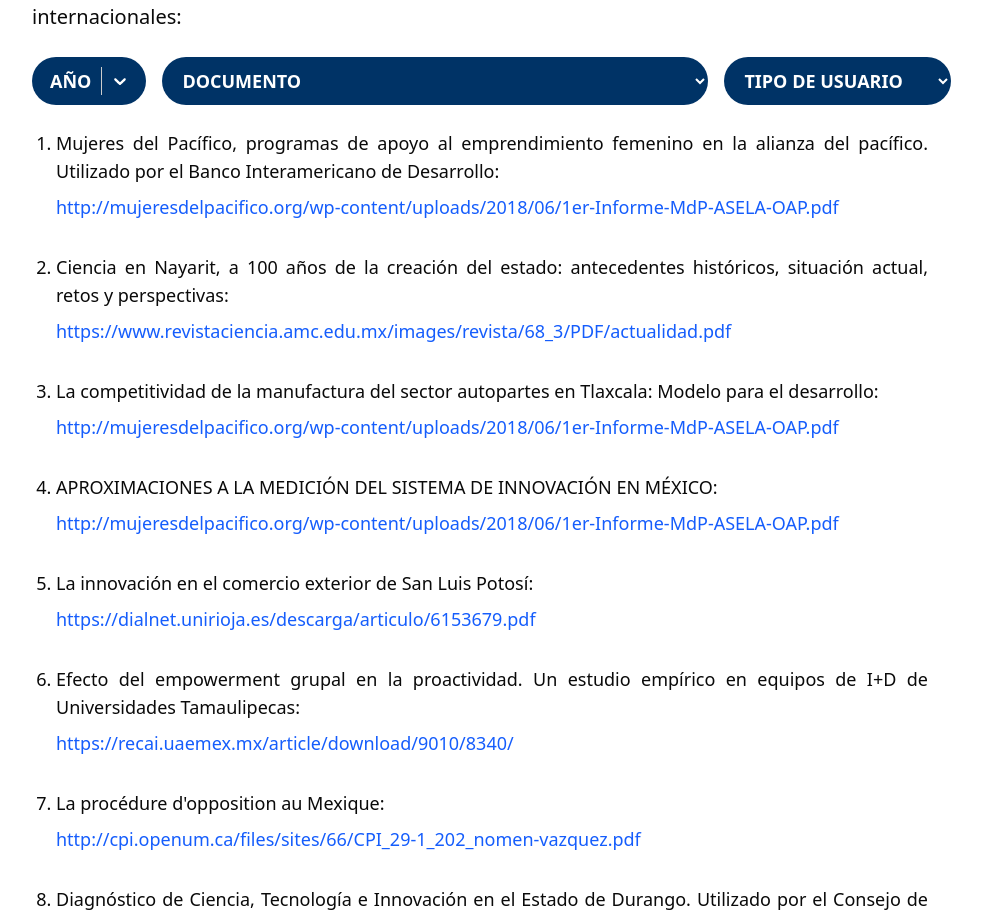
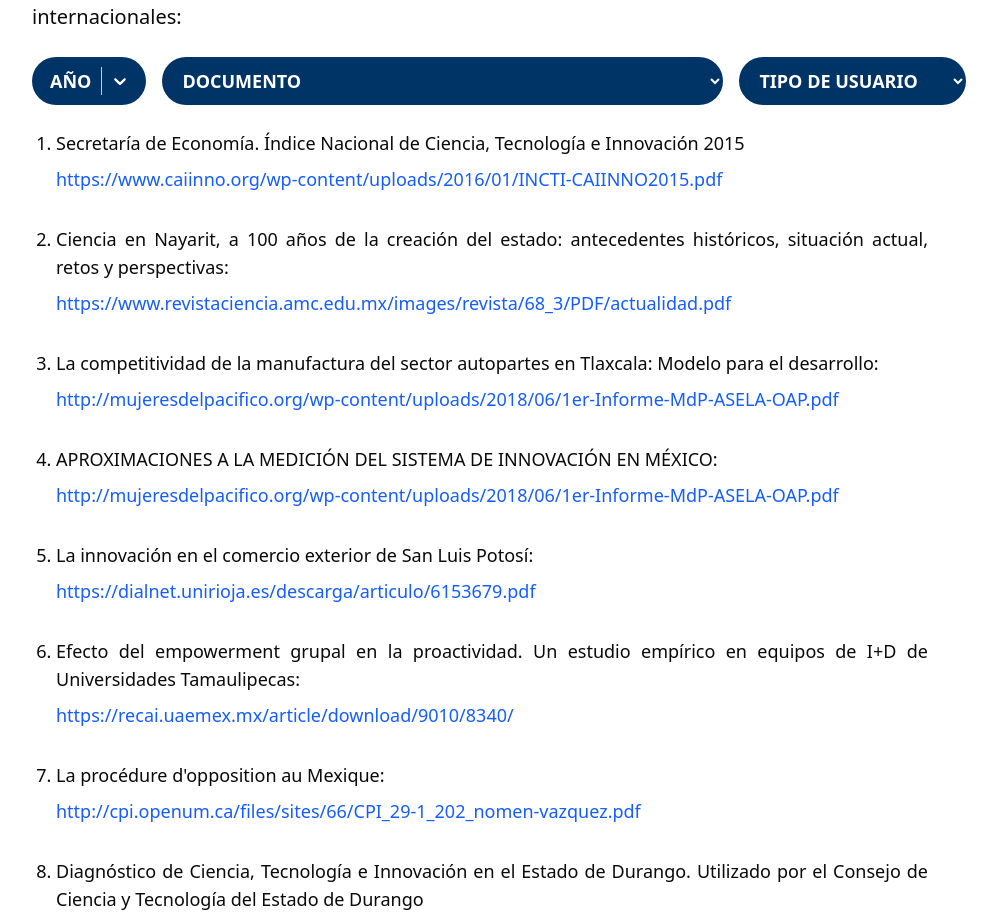
Before and after one commit to Blayt05/caiinno_becario, a Next.js app: page /impacto/informacion-de-referencia in a window 1280 px wide. Shown: the part 960-1878 px from the top of the page, without its empty margins (160-1157 px from the left). Built offline with nearby package versions, Linux system fonts and the light colour scheme.

Commit message:
actualizacion de datos

```diff
--- a/src/components/ImpactFilters.tsx
+++ b/src/components/ImpactFilters.tsx
@@ -57,7 +57,7 @@ const años = [
   { value: '2022', label: '2022' },
 ];
 const documentos = [
-  'Mujeres del Pacífico',
+  'Índice Nacional de Ciencia, Tecnología e Innovación 2015',
   'Ciencia en Nayarit',
   'Competitividad Tlaxcala',
   'Medición Innovación',
--- a/src/data/informacionData.ts
+++ b/src/data/informacionData.ts
@@ -1,11 +1,11 @@
 
 export const dataImpacto = [
   {
-    titulo: "Mujeres del Pacífico, programas de apoyo al emprendimiento femenino en la alianza del pacífico. Utilizado por el Banco Interamericano de Desarrollo:",
-    link: "http://mujeresdelpacifico.org/wp-content/uploads/2018/06/1er-Informe-MdP-ASELA-OAP.pdf",
-    año: 2018,
-    documento: "Mujeres del Pacífico",
-    tipoUsuario: "Internacional"
+    titulo: "Secretaría de Economía. Índice Nacional de Ciencia, Tecnología e Innovación 2015",
+    link: "https://www.caiinno.org/wp-content/uploads/2016/01/INCTI-CAIINNO2015.pdf",
+    año: 2015,
+    documento: "Índice Nacional de Ciencia, Tecnología e Innovación 2015",
+    tipoUsuario: "Gubernamental"
   },
   {
     titulo: "Ciencia en Nayarit, a 100 años de la creación del estado: antecedentes históricos, situación actual, retos y perspectivas:",
```
